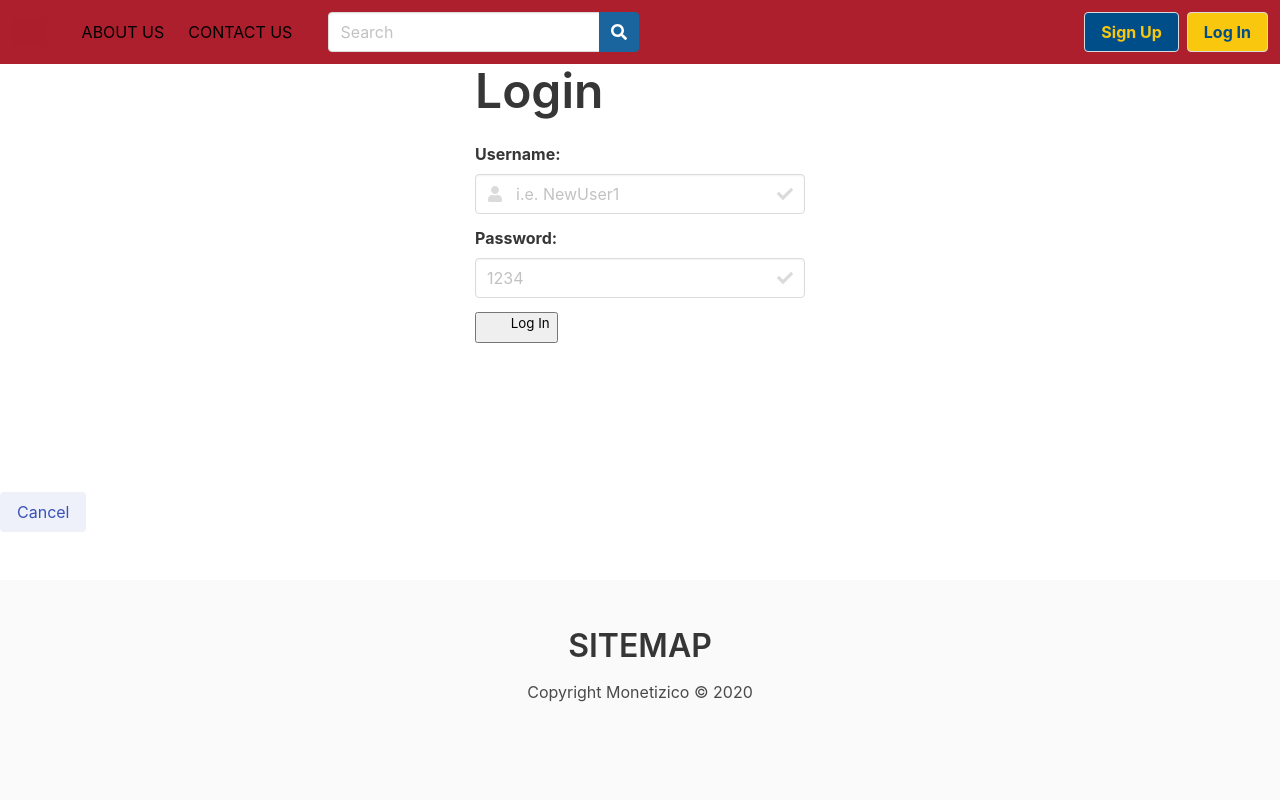
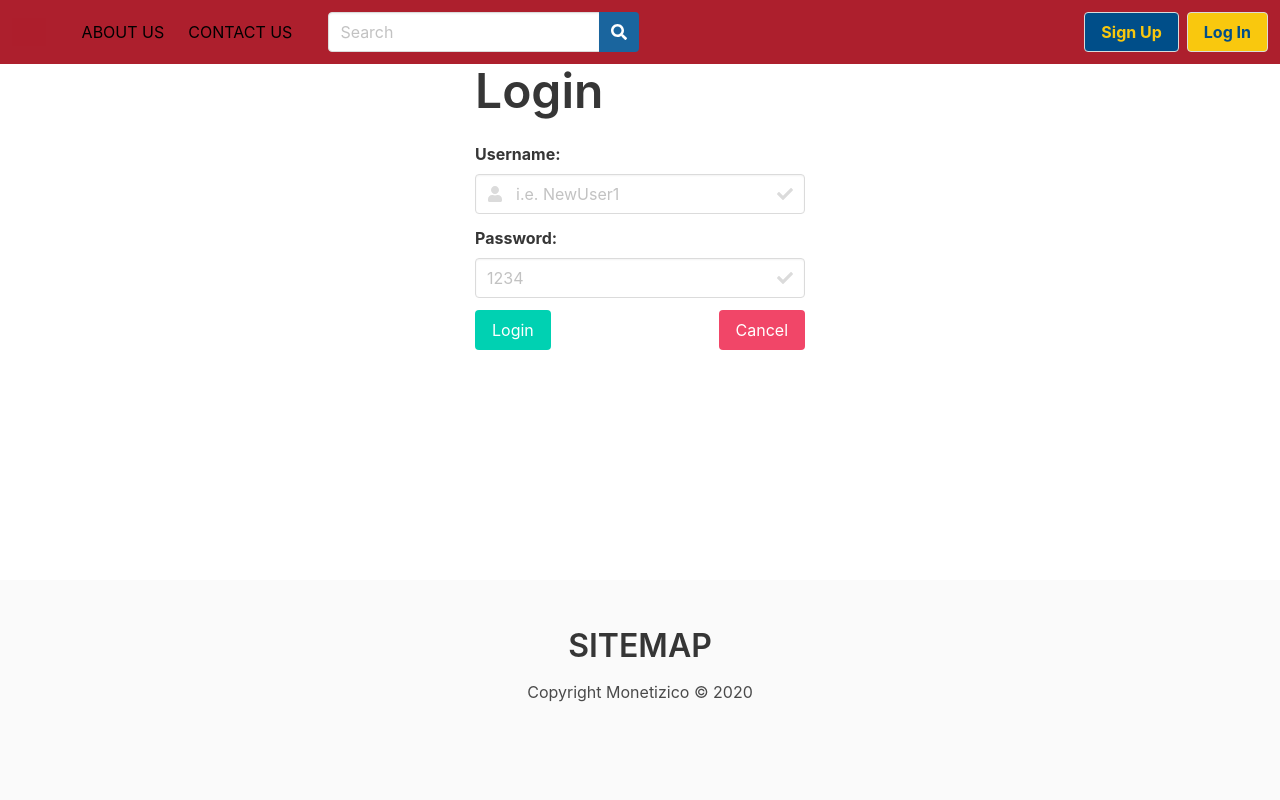
Before and after one commit to guyett92/monetizico, a Django app: page /accounts/login/ in a window 1280 px wide. Run offline with Django 3.2, Linux system fonts and the light colour scheme; style sheets or scripts are compiled from the project's sources; some libraries are stand-ins or nearby versions.

Commit message:
fixes login page

```diff
--- a/main_app/static/js/main.js
+++ b/main_app/static/js/main.js
@@ -15,96 +15,3 @@ fetch("/config/")
         });
     });
 });
-
-gsap.registerPlugin(Physics2DPlugin);
-
-document.querySelectorAll('.a-button').forEach(button => {
-
-    const bounding = button.getBoundingClientRect()
-
-    button.addEventListener('mousemove', e => {
-
-        let dy = (e.clientY - bounding.top - bounding.height / 2) / -1
-        let dx = (e.clientX - bounding.left - bounding.width / 2)  / 10
-
-        dy = dy > 10 ? 10 : (dy < -10 ? -10 : dy);
-        dx = dx > 4 ? 4 : (dx < -4 ? -4 : dx);
-
-        button.style.setProperty('--rx', dy);
-        button.style.setProperty('--ry', dx);
-
-    });
-
-    button.addEventListener('mouseleave', e => {
-
-        button.style.setProperty('--rx', 0)
-        button.style.setProperty('--ry', 0)
-
-    });
-
-    button.addEventListener('click', e => {
-        button.classList.add('success');
-        gsap.to(button, {
-            '--icon-x': -3,
-            '--icon-y': 3,
-            '--z-before': 0,
-            duration: .2,
-            onComplete() {
-                particles(button.querySelector('.emitter'), 100, -4, 6, -80, -50);
-                gsap.to(button, {
-                    '--icon-x': 0,
-                    '--icon-y': 0,
-                    '--z-before': -6,
-                    duration: 1,
-                    ease: 'elastic.out(1, .5)',
-                    onComplete() {
-                        button.classList.remove('success');
-                    }
-                });
-            }
-        });
-    });
-
-});
-
-function particles(parent, quantity, x, y, minAngle, maxAngle) {
-    let colors = [
-        '#FFFF04',
-        '#EA4C89',
-        '#892AB8',
-        '#4AF2FD',
-    ];
-    for(let i = quantity - 1; i >= 0; i--) {
-        let angle = gsap.utils.random(minAngle, maxAngle),
-            velocity = gsap.utils.random(70, 140),
-            dot = document.createElement('div');
-        dot.style.setProperty('--b', colors[Math.floor(gsap.utils.random(0, 4))]);
-        parent.appendChild(dot);
-        gsap.set(dot, {
-            opacity: 0,
-            x: x,
-            y: y,
-            scale: gsap.utils.random(.4, .7)
-        });
-        gsap.timeline({
-            onComplete() {
-                dot.remove();
-            }
-        }).to(dot, {
-            duration: .05,
-            opacity: 1
-        }, 0).to(dot, {
-            duration: 1.8,
-            rotationX: `-=${gsap.utils.random(720, 1440)}`,
-            rotationZ: `+=${gsap.utils.random(720, 1440)}`,
-            physics2D: {
-                angle: angle,
-                velocity: velocity,
-                gravity: 120
-            }
-        }, 0).to(dot, {
-            duration: 1,
-            opacity: 0
-        }, .8);
-    }
-}
--- a/main_app/templates/registration/login.html
+++ b/main_app/templates/registration/login.html
@@ -35,26 +35,13 @@
             </div>
         </div>
 
-
-                  <button class="a-button grey">
-                    <div class="icon">
-                        <div class="cannon"></div>
-                        <div class="confetti">
-                            <svg viewBox="0 0 18 16">
-                                <polyline points="1 10 4 7 4 5 6 1" />
-                                <path d="M4,13 C5.33333333,9 7,7 9,7 C11,7 12.3340042,6 13.0020125,4" />
-                                <path d="M6,15 C7.83362334,13.6666667 9.83362334,12.6666667 12,12 C14.1663767,11.3333333 15.8330433,9.66666667 17,7" />
-                            </svg>
-                            <i></i><i></i><i></i><i></i><i></i><i></i>
-                            <div class="emitter"></div>
-                        </div>
-                    </div>
-                    <span>Log In</span>
+        <div class="level">
+        <button type="submit" class="button is-primary">
+          Login
         </button>
 
-                    </div>
         <div class="">
-                      <a href="{% url 'home' %}" class="button is-link is-light">Cancel</a>
+          <a href="{% url 'home' %}" class="button is-danger">Cancel</a>
         </div>
       </div>
       </form>
```
Also changed, not shown: main_app/static/css/style.scss (line endings or trailing spaces). Lines whose indentation alone changed are shown as unchanged.
